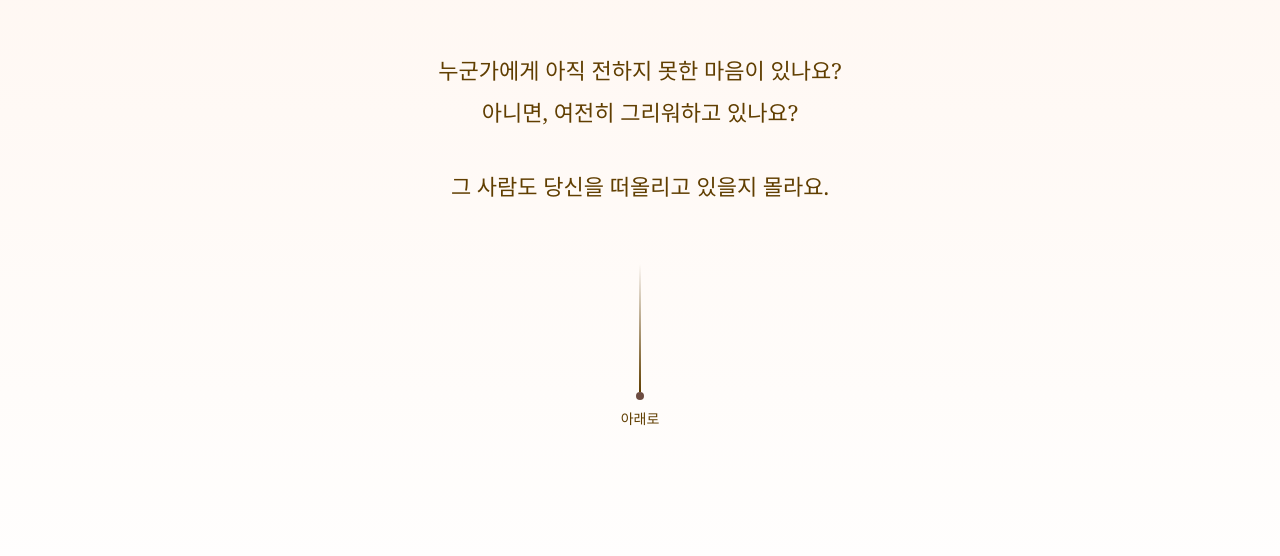
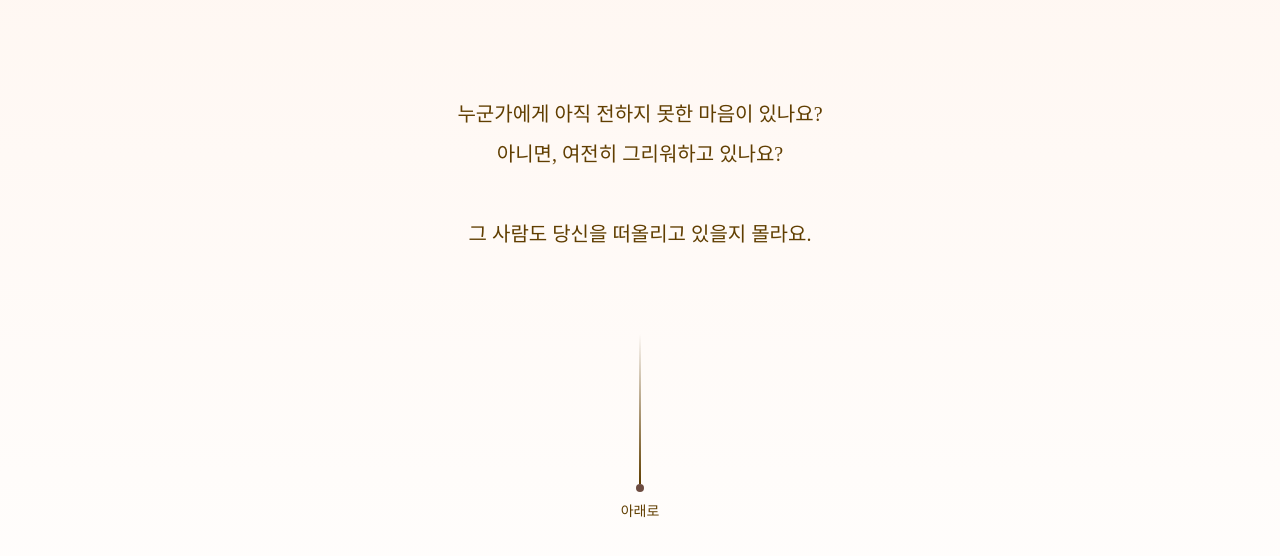
Before and after one commit to DooHK/DooHK.github.io, a React (Create React App) app: page / in a window 1280 px wide. Shown: the part 166-722 px from the top of the page. Built offline with nearby package versions, Linux system fonts and the light colour scheme.

Commit message:
원상태 복귀

```diff
--- a/src/pages/page1.js
+++ b/src/pages/page1.js
@@ -1,76 +1,108 @@
-// Page1.jsx
-import React, { useEffect, useRef, useCallback } from 'react';
+import React, { useEffect, useRef } from 'react';
 import { useNavigate } from 'react-router-dom';
 import PageWrapper from '../utils/PageWrapper';
-import '../style/page1.css';
 
 function Page1({ setDirection }) {
   const navigate = useNavigate();
-  const lockedRef = useRef(false);
-  const touchStartY = useRef(null);
-
-  const goNext = useCallback(() => {
-    if (lockedRef.current) return;
-    lockedRef.current = true;
-    setDirection('down');
-    navigate('/page2');
-  }, [navigate, setDirection]);
+  const scrolled = useRef(false);
 
   useEffect(() => {
-    const onWheel = (e) => {
-      // deltaY가 충분히 크고(트랙패드 떨림 방지), 이미 이동 중이 아니면 이동
-      if (!lockedRef.current && e.deltaY > 30) goNext();
-    };
-
-    const onTouchStart = (e) => {
-      touchStartY.current = e.touches?.[0]?.clientY ?? null;
-    };
-
-    const onTouchMove = (e) => {
-      if (touchStartY.current == null) return;
-      const endY = e.touches?.[0]?.clientY ?? touchStartY.current;
-      if (!lockedRef.current && touchStartY.current - endY > 30) goNext();
-    };
-
-    const onKeyDown = (e) => {
-      // 접근성: 화살표↓, 스페이스, 페이지다운으로도 넘어가기
-      if (['ArrowDown', 'PageDown', ' '].includes(e.key)) {
-        e.preventDefault();
-        goNext();
+    const handleWheel = (e) => {
+      if (!scrolled.current && e.deltaY > 30) {
+        scrolled.current = true;
+        setDirection('down');
+        navigate('/page2');
       }
     };
 
-    // passive로 성능/스크롤 저지 방지, document에 걸어 포커스 이슈 회피
-    document.addEventListener('wheel', onWheel, { passive: true });
-    document.addEventListener('touchstart', onTouchStart, { passive: true });
-    document.addEventListener('touchmove', onTouchMove, { passive: true });
-    document.addEventListener('keydown', onKeyDown);
+    const handleTouch = (() => {
+      let startY = 0;
+      return (e) => {
+        if (e.type === 'touchstart') startY = e.touches[0].clientY;
+        if (e.type === 'touchmove') {
+          const endY = e.touches[0].clientY;
+          if (!scrolled.current && startY - endY > 30) {
+            scrolled.current = true;
+            setDirection('down');
+            navigate('/page2');
+          }
+        }
+      };
+    })();
+
+    window.addEventListener('wheel', handleWheel, { passive: true });
+    window.addEventListener('touchstart', handleTouch, { passive: true });
+    window.addEventListener('touchmove', handleTouch, { passive: true });
 
     return () => {
-      document.removeEventListener('wheel', onWheel);
-      document.removeEventListener('touchstart', onTouchStart);
-      document.removeEventListener('touchmove', onTouchMove);
-      document.removeEventListener('keydown', onKeyDown);
+      window.removeEventListener('wheel', handleWheel);
+      window.removeEventListener('touchstart', handleTouch);
+      window.removeEventListener('touchmove', handleTouch);
     };
-  }, [goNext]);
+  }, [navigate, setDirection]);
 
   return (
     <PageWrapper>
-      <div className="p1-container">
-        <div className="p1-textBox">
-          <p className="p1-line">누군가에게 아직 전하지 못한 마음이 있나요?</p>
-          <p className="p1-line">아니면, 여전히 그리워하고 있나요?</p>
-          <p className="p1-line p1-gapTop">그 사람도 당신을 떠올리고 있을지 몰라요.</p>
+      <div style={styles.container}>
+        <div style={styles.textBox}>
+          <p style={styles.line}>누군가에게 아직 전하지 못한 마음이 있나요?</p>
+          <p style={styles.line}>아니면, 여전히 그리워하고 있나요?</p>
+          <p style={{ ...styles.line, marginTop: '40px' }}>
+            그 사람도 당신을 떠올리고 있을지 몰라요.
+          </p>
         </div>
-
-        <div className="p1-arrowBox" aria-hidden>
-          <div className="p1-lineDown" />
-          <div className="p1-dot" />
-          <p className="p1-arrowText">아래로</p>
+        <div style={styles.arrowBox}>
+          <div style={styles.lineDown} />
+          <div style={styles.dot} />
+          <p style={styles.arrowText}>아래로</p>
         </div>
       </div>
     </PageWrapper>
   );
 }
 
+const styles = {
+  container: {
+    height: '120vh',
+    background: 'linear-gradient(to bottom, #fff6f0, white)',
+    display: 'flex',
+    flexDirection: 'column',
+    justifyContent: 'center',
+    alignItems: 'center',
+    fontFamily: "SM SEMyungJo Std, serif",
+    color: '#603E00',
+  },
+  textBox: {
+    textAlign: 'center',
+    fontSize: '20px',
+    lineHeight: '2em',
+  },
+  line: {
+    margin: 0,
+  },
+  arrowBox: {
+    marginTop: '80px',
+    display: 'flex',
+    flexDirection: 'column',
+    alignItems: 'center',
+  },
+  lineDown: {
+    width: '2px',
+    height: '150px',
+    background: 'linear-gradient(to top, #603E00, transparent)',
+  },
+  dot: {
+    width: '8px',
+    height: '8px',
+    backgroundColor: '#6D4C41',
+    borderRadius: '50%',
+    marginTop: '0px',
+    color : '#603E00',
+  },
+  arrowText: {
+    fontSize: '14px',
+    marginTop: '8px',
+  },
+};
+
 export default Page1;
--- a/src/style/page1.css
+++ /dev/null
@@ -1,92 +0,0 @@
-/* Page1.css */
-
-/* 시스템 폰트 fallback + 지정 폰트 */
-@font-face {
-  font-family: "SM SEMyungJo Std";
-  src: local("SM SEMyungJo Std");
-  font-display: swap;
-}
-
-:root {
-  --bg-start: #fff6f0;
-  --bg-end: #ffffff;
-  --text: #603E00;
-  --accent: #6D4C41;
-  --container-max: 1100px;
-}
-
-/* iOS 홈바 안전 영역 고려 + 100dvh 로 모바일 브라우저 주소창 변화 대응 */
-.p1-container {
-  min-height: 100dvh;
-  padding:
-    max(12px, env(safe-area-inset-top))
-    max(16px, env(safe-area-inset-right))
-    max(24px, env(safe-area-inset-bottom))
-    max(16px, env(safe-area-inset-left));
-  background: linear-gradient(to bottom, var(--bg-start), var(--bg-end));
-  display: flex;
-  flex-direction: column;
-  justify-content: center;
-  align-items: center;
-  color: var(--text);
-  font-family: "SM SEMyungJo Std", ui-serif, Georgia, "Times New Roman", serif;
-}
-
-/* 텍스트 박스: 넓은 화면에서 폭 제한 */
-.p1-textBox {
-  text-align: center;
-  line-height: 2;
-  max-width: var(--container-max);
-  padding: 0 16px;
-}
-
-/* 폰트 사이즈 유동: clamp(min, preferred, max) */
-.p1-line {
-  margin: 0;
-  font-size: clamp(16px, 2.2vw, 22px);
-}
-
-/* 위/아래 여백 반응형 */
-.p1-gapTop { margin-top: clamp(24px, 4vh, 40px); }
-
-/* 아래로 표시 영역 */
-.p1-arrowBox {
-  margin-top: clamp(40px, 7vh, 80px);
-  display: flex;
-  flex-direction: column;
-  align-items: center;
-}
-
-.p1-lineDown {
-  width: 2px;
-  height: clamp(90px, 16vh, 150px);
-  background: linear-gradient(to top, var(--text), transparent);
-}
-
-.p1-dot {
-  width: 8px;
-  height: 8px;
-  background-color: var(--accent);
-  border-radius: 50%;
-  margin-top: 0;
-}
-
-.p1-arrowText {
-  font-size: clamp(12px, 1.8vw, 14px);
-  margin-top: 8px;
-}
-
-/* 태블릿 이하에서 약간 더 크게 */
-@media (max-width: 768px) {
-  .p1-line { font-size: clamp(16px, 3.4vw, 20px); }
-}
-
-/* 데스크탑에서 행간 살짝 줄임 */
-@media (min-width: 1024px) {
-  .p1-textBox { line-height: 1.9; }
-}
-
-/* 모션 민감 사용자 배려 (선택) */
-@media (prefers-reduced-motion: reduce) {
-  .p1-lineDown { transition: none; }
-}
```
